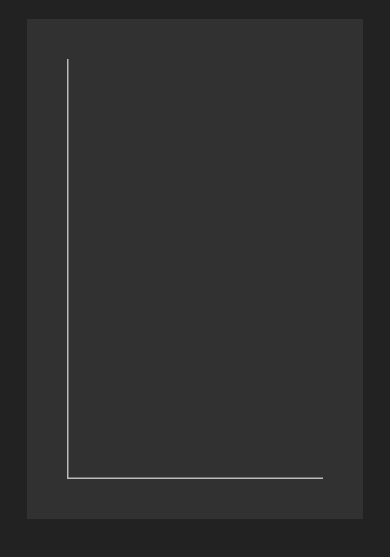
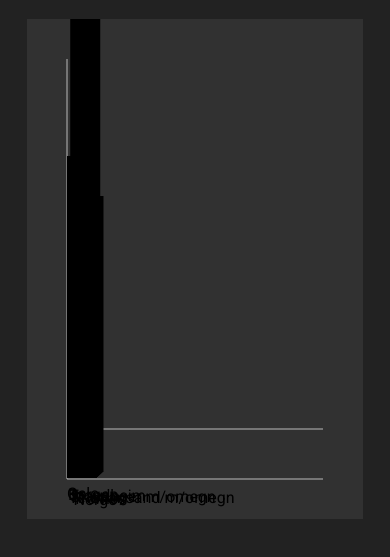
Before and after one commit to Brobo1/varden-case, a plain HTML site: page index.html in a window 390 px wide. Shown: the part 77-634 px from the top of the page. Drawn offline with Linux system fonts and the light colour scheme.

Commit message:
Add bar chart rendering with transformed data handling
Implemented bar chart rendering functionality using SVG elements. Added data transformation logic to map backend data keys to frontend-friendly formats. Refactored chart creation to include axes and bars dynamically, ensuring responsive updates on window resize.

```diff
--- a/css/style.css
+++ b/css/style.css
@@ -40,7 +40,6 @@ main {
 svg {
   /* using border-box else padding overflows container */
   box-sizing: border-box;
-  padding: 40px;
   height: 100%;
   width: 100%;
 }
--- a/js/app.js
+++ b/js/app.js
@@ -1,8 +1,10 @@
 import { getData } from "./data.js";
 import { addAxes } from "./chart/axes.js";
+import { addBar } from "./chart/bars.js";
+import { createChart } from "./chart/createChart.js";
 
-addAxes();
+createChart();
 
 window.addEventListener("resize", () => {
-  addAxes();
+  createChart();
 });
--- a/js/chart/axes.js
+++ b/js/chart/axes.js
@@ -2,29 +2,40 @@ import { getData } from "../data.js";
 
 const chart = document.getElementById("chart");
 
-export function addAxes() {
+export function addAxes(padding, centerPoint) {
   let chartStyles = window.getComputedStyle(chart);
-  console.log(chartStyles);
+
+  let horizontalAxisLine = `
+    <line
+      id="horizontal-axis"
+      x1="${padding}"
+      x2=${parseInt(chartStyles.width) - parseInt(chartStyles.padding) * 2 - padding}
+      y1=${parseInt(chartStyles.height) - parseInt(chartStyles.padding) * 2 - padding}
+      y2=${parseInt(chartStyles.height) - parseInt(chartStyles.padding) * 2 - padding}
+      stroke="#bbb"
+      stroke-width="1"
+     />`;
+  let centerAxis = `
+    <line
+      id="center-axis"
+      x1="${padding}"
+      x2=${parseInt(chartStyles.width) - parseInt(chartStyles.padding) * 2 - padding}
+      y1=${parseInt(chartStyles.height) - parseInt(chartStyles.padding) * 2 - padding - centerPoint}
+      y2=${parseInt(chartStyles.height) - parseInt(chartStyles.padding) * 2 - padding - centerPoint}
+      stroke="#bbb"
+      stroke-width="1"
+     />`;
 
   let verticalAxisLine = `
     <line
-      x1="0"
-      y1=${parseInt(chartStyles.height) - parseInt(chartStyles.padding) * 2}
-      x2=${parseInt(chartStyles.width) - parseInt(chartStyles.padding) * 2}
-      y2=${parseInt(chartStyles.height) - parseInt(chartStyles.padding) * 2}
+      id="vertical-axis"
+      x1="${padding}"
+      x2="${padding}"
+      y1="${padding}"
+      y2="${parseInt(chartStyles.height) - parseInt(chartStyles.padding) * 2 - padding}"
       stroke="#bbb"
-      stroke-width="3"
-     />`;
-
-  let horizontalAxisLine = `
-    <line
-      x1="0"
-      y1="0"
-      x2="0"
-      y2="${parseInt(chartStyles.height) - parseInt(chartStyles.padding) * 2}"
-      stroke="#bbb"
-      stroke-width="3"
+      stroke-width="1"
     />`;
 
-  chart.innerHTML = verticalAxisLine + horizontalAxisLine;
+  chart.innerHTML = verticalAxisLine + horizontalAxisLine + centerAxis;
 }
--- /dev/null
+++ b/js/chart/bars.js
@@ -0,0 +1,36 @@
+import { getData } from "../data.js";
+
+const chart = document.getElementById("chart");
+
+let chartStyles = window.getComputedStyle(chart);
+export function addBar(xPos, barHeight, city) {
+  let YAxisLen = parseInt(chartStyles.height) - parseInt(xPos);
+  let barStartPoint = YAxisLen - barHeight;
+
+  // console.log(barStartPoint, barHeight, YAxisLen);
+  let bar = `
+    <rect x="${xPos}" y=${barStartPoint - 1} width="30" height="${barHeight}"/>
+    <text x="${xPos}" y="${xPos + 440}">${city}</text>
+  `;
+  chart.innerHTML += bar;
+}
+
+export async function addBars(padding) {
+  const data = await getData();
+
+  let yAxisLen = parseInt(chartStyles.height) - parseInt(padding);
+  let xAxisLen = parseInt(chartStyles.width) - parseInt(padding) * 2;
+
+  let barWidth = 30;
+  let barNum = Object.keys(data).length * barWidth;
+  let currXPos = padding;
+  let totalSpace = xAxisLen - barNum * barWidth;
+  let spaceBetween = totalSpace / (barNum - 1);
+  let spacing = 20;
+
+  for (const city in data) {
+    addBar(currXPos, Math.abs(yAxisLen * Math.abs(data[city].dMonth)), city);
+
+    currXPos += barWidth + spaceBetween;
+  }
+}
--- /dev/null
+++ b/js/chart/createChart.js
@@ -0,0 +1,8 @@
+import { addAxes } from "./axes.js";
+import { addBars } from "./bars.js";
+
+export async function createChart() {
+  let padding = 40;
+  addAxes(padding, 50);
+  await addBars(padding);
+}
--- a/js/data.js
+++ b/js/data.js
@@ -1,8 +1,59 @@
+/**
+ * @typedef {Object} CityData
+ * @property {number} dMonth
+ * @property {number} dMonthSeasonAdj
+ * @property {string} ytd
+ * @property {number} dYr
+ * @property {number} d5Yr
+ * @property {number} d10Yr
+ * @property {string} avgMCost
+ * @property {string} avgCost
+ */
+
+/**
+ * @typedef {Object} Data
+ * @property {CityData} Oslo
+ * @property {CityData} Bergen
+ * @property {CityData} Trondheim
+ * @property {CityData} Stavanger
+ * @property {CityData} Kristiansand
+ * @property {CityData} Tromsø
+ * @property {CityData} Norge
+ */
+
 export async function getData() {
   try {
-    const res = await fetch("../data/data.json");
-    return await res.json();
+    const res = await fetch("../data/data.json").then((res) => res.json());
+    return transformData(res);
   } catch (err) {
     console.error("Error fetching JSON:", err);
   }
 }
+
+function transformData(originalData) {
+  const keyMap = {
+    "Endring siste måned": "dMonth",
+    "Endring sesongjustert siste måned": "dmonthSeasonAdj",
+    "Endring hittil i år": "ytd",
+    "Endring siste år": "dYr",
+    "Endring siste 5 år": "d5Yr",
+    "Endring siste 10 år": "d10Yr",
+    "Gjennomsnitt kvm. pris": "avgMCost",
+    Gjennomsnittspris: "avgCost",
+  };
+  const result = {};
+
+  for (const city in originalData) {
+    if (originalData.hasOwnProperty(city)) {
+      const originalCityData = originalData[city];
+      const transformedCityData = {};
+
+      for (const [key, value] of Object.entries(originalCityData)) {
+        const newKey = keyMap[key] || key;
+        transformedCityData[newKey] = value;
+      }
+      result[city] = transformedCityData;
+    }
+  }
+  return result;
+}
```
